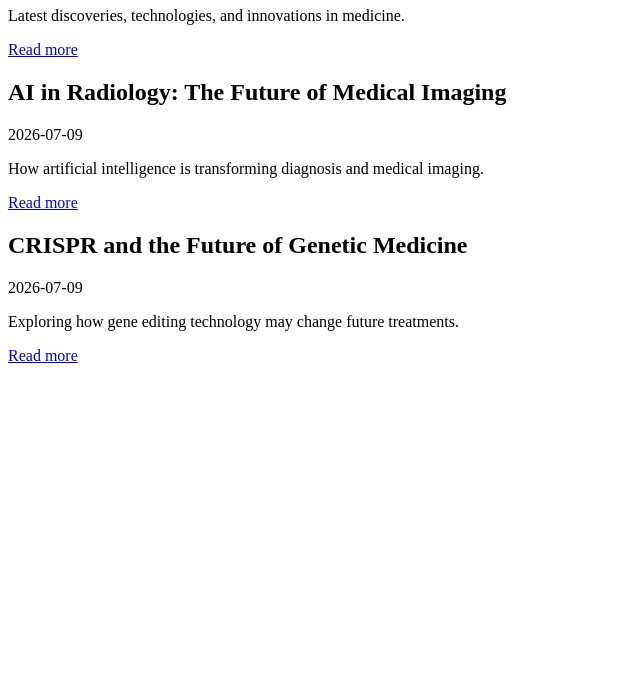
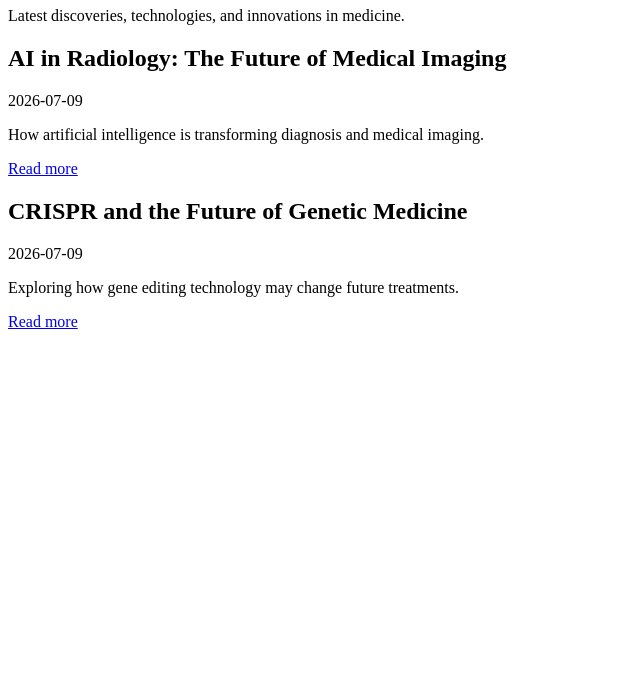
Before and after one commit to LeviMedico/Medicine4life-, a plain HTML site: page blog.html in a window 1280 px wide. Shown: the part 117-800 px from the top of the page, without its empty margins (0-640 px from the left). Drawn offline with Linux system fonts and the light colour scheme.

Commit message:
Fix link syntax for reading posts
Updated the link to read more about the posts.

```diff
--- a/blog.html
+++ b/blog.html
@@ -23,7 +23,7 @@
 <main>
   <h1>Medical Articles</h1>
 <p>Latest discoveries, technologies, and innovations in medicine.</p>
-<a href="${post.link}">Read more</a>
+
   <div id="posts"></div>
 
 <script>
```
